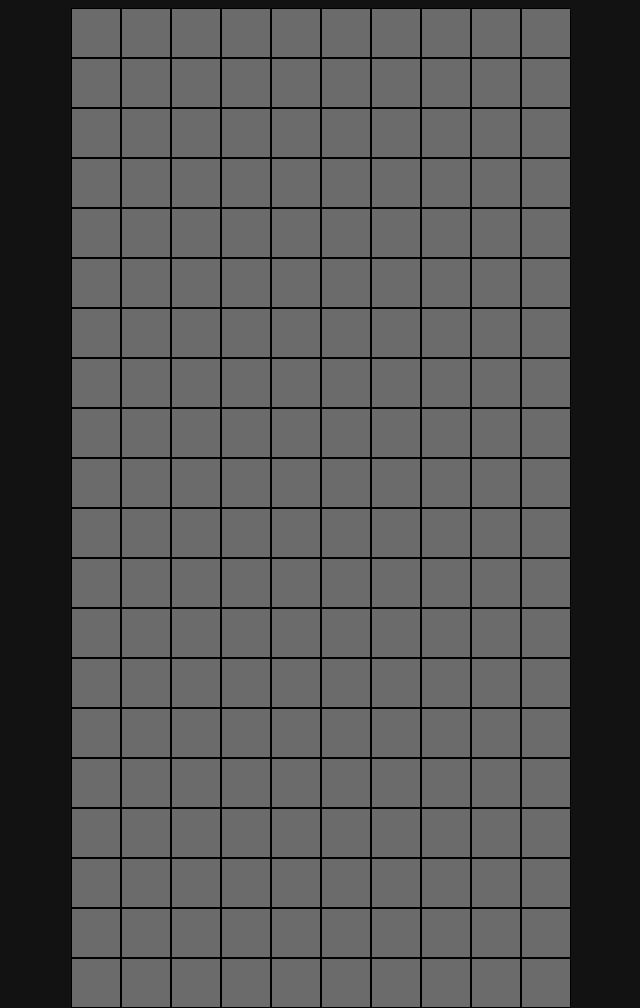
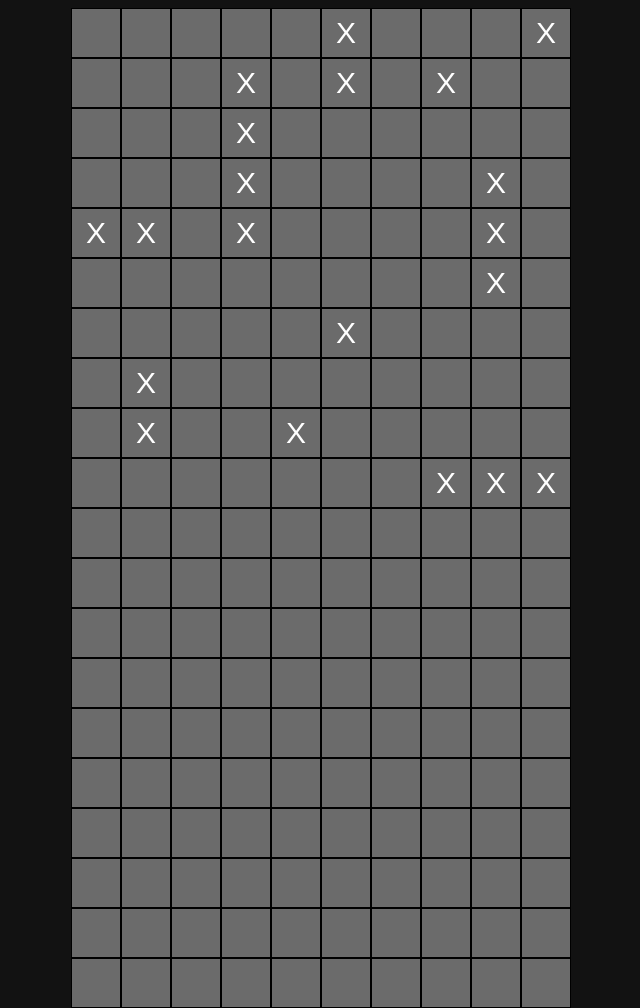
Before and after one commit to abilnf/odin-battleship, a website built with webpack: page src/index.html in a window 1280 px wide. Shown: the whole page, without its empty margins (319-959 px from the left). Built offline with nearby package versions, Linux system fonts and the light colour scheme.

Commit message:
Implement basic game functionality

```diff
--- a/src/game/display.js
+++ b/src/game/display.js
@@ -1,10 +1,80 @@
+const game = require("./game");
+
 const display = (function () {
-  document.querySelectorAll(".board").forEach((board) => {
+  const reset = () => {
+    document.querySelectorAll(".board").forEach((board) => {
+      for (let i = 0; i < 100; i++) {
+        const button = document.createElement("button");
+        button.classList.add("cell");
+        button.setAttribute("data-index", i.toString());
+
+        if (board.getAttribute("id") === "player-board") {
+          // button.addEventListener("click", (e) => {
+          //   game.placeShip(0, i % 10, Math.floor(i / 10))
+          // });
+        } else {
+          button.addEventListener("click", (e) => {
+            if (game.attack(i % 10, Math.floor(i / 10), 0)) {
+              updateEnemyBoard();
+              game.aiMove();
+              updateUserBoard();
+
+              const winner = game.getWinner();
+              if (winner !== null) {
+                alert(`You ${winner === 0 ? "WON" : "LOST"}!`);
+              }
+            }
+          });
+        }
+
+        board.appendChild(button);
+      }
+    });
+  };
+
+  const updateEnemyBoard = () => {
+    const enemyBoard = game.getEnemyBoard();
     for (let i = 0; i < 100; i++) {
-      const button = document.createElement("button");
-      board.appendChild(button);
+      const button = document.querySelector(
+        `#enemy-board .cell[data-index="${i}"]`
+      );
+      button.classList.remove("cell--sunk");
+      let cell = enemyBoard[i];
+      if (cell === "none") {
+        button.textContent = "";
+      } else if (cell === "hit") {
+        button.textContent = "X";
+      } else if (cell === "sunk") {
+        button.textContent = "X";
+        button.classList.add("cell--sunk");
+      } else {
+        button.textContent = "-";
+      }
     }
-  });
+  };
+
+  const updateUserBoard = () => {
+    const userBoard = game.getUserBoard();
+    for (let i = 0; i < 100; i++) {
+      const button = document.querySelector(
+        `#player-board .cell[data-index="${i}"]`
+      );
+      button.classList.remove("cell--sunk");
+      let cell = userBoard[i];
+      if (cell === "none") {
+        button.textContent = "";
+      } else if (cell === "hit") {
+        button.textContent = "-";
+      } else if (cell === "sunk") {
+        button.textContent = "X";
+        button.classList.add("cell--sunk");
+      } else {
+        button.textContent = "X";
+      }
+    }
+  };
+
+  return { reset, updateEnemyBoard, updateUserBoard };
 })();
 
-export default display;
+module.exports = display;
--- a/src/game/game.js
+++ b/src/game/game.js
@@ -1,26 +1,69 @@
+const Player = require("./player");
+
 const game = (function () {
   const players = [];
-  const nextMove = 0;
-  const running = false;
-  const statusCallback = null;
+  let nextMove = 0;
+  let running = false;
+  // const statusCallback = null;
+
+  const randomizePlayer = (player) => {
+    while (!players[player].isReady()) {
+      const x = Math.ceil(Math.random() * 10) - 1;
+      const y = Math.ceil(Math.random() * 10) - 1;
+      const length = Math.ceil(Math.random() * 4);
+      const direction =
+        Math.ceil(Math.random() * 2) - 1 ? "vertical" : "horizontal";
+
+      placeShip(player, x, y, length, direction);
+    }
+  };
 
   const reset = () => {
     players[0] = Player();
     players[1] = Player();
+    randomizePlayer(0);
+    randomizePlayer(1);
     running = true;
   };
 
-  const attack = (x, y) => {
+  const attack = (x, y, player) => {
+    if (!running) return;
+    if (!players[0].isReady()) return;
+    if (player !== nextMove) return;
     const enemyId = nextMove ? 0 : 1;
-    players[enemyId].board.receiveAttack(x, y);
+    if (!players[enemyId].board.receiveAttack(x, y)) return false;
     if (players[enemyId].board.hasLost()) {
-      if (statusCallback) statusCallback();
+      // if (statusCallback) statusCallback();
       running = false;
     }
     nextMove = enemyId;
+    console.log("succes with attack!");
+    return true;
+  };
+
+  const aiMove = () => {
+    if (!running) return;
+    while (true) {
+      const x = Math.ceil(Math.random() * 10) - 1;
+      const y = Math.ceil(Math.random() * 10) - 1;
+      if (attack(x, y, 1)) break;
+    }
   };
 
   const placeShip = (player, x, y, length, direction) => {
     players[player].board.placeShip(x, y, length, direction);
   };
+
+  const getEnemyBoard = () => players[1].board.getEnemyBoard();
+  const getUserBoard = () => players[0].board.getUserBoard();
+
+  const getWinner = () => {
+    if (players[0].board.hasLost()) return 1;
+    if (players[1].board.hasLost()) return 0;
+    return null;
+  };
+
+  return { reset, attack, getEnemyBoard, getUserBoard, aiMove, getWinner };
 })();
+
+module.exports = game;
--- a/src/game/gameboard.js
+++ b/src/game/gameboard.js
@@ -3,6 +3,13 @@ const Ship = require("./ship");
 function Gameboard() {
   const board = [];
   for (let i = 0; i < 100; i++) board.push({});
+  let shipCount = {
+    1: 0,
+    2: 0,
+    3: 0,
+    4: 0,
+    total: 0,
+  };
 
   const isInBounds = (x, y) => x >= 0 && x < 10 && y >= 0 && y < 10;
   const placeAt = (x, y, value) => (board[y * 10 + x] = value);
@@ -14,6 +21,7 @@ function Gameboard() {
   });
 
   const canPlaceShip = (x, y, length, direction) => {
+    if (isFull() || shipCount[length.toString()] == 5 - length) return false;
     for (let i = 0; i < length; i++) {
       if (!isInBounds(x, y)) return false;
       for (let dx = -1; dx <= 1; dx++) {
@@ -34,6 +42,8 @@ function Gameboard() {
       placeAt(x, y, { position: i, ship });
       ({ x, y } = offset(x, y, direction));
     }
+    shipCount.total += 1;
+    shipCount[length.toString()] += 1;
     return true;
   };
 
@@ -52,7 +62,57 @@ function Gameboard() {
     );
   };
 
-  return { placeShip, receiveAttack, hasLost };
+  const getEnemyBoard = () => {
+    let array = [];
+    for (let cell of board) {
+      if (!cell.hit) {
+        array.push("none");
+        continue;
+      }
+      if (cell.ship) {
+        if (cell.ship.isSunk()) {
+          array.push("sunk");
+          continue;
+        }
+        array.push("hit");
+        continue;
+      }
+      array.push("miss");
+    }
+    return array;
+  };
+
+  const getUserBoard = () => {
+    let array = [];
+    console.log(board);
+    for (let cell of board) {
+      if (cell.ship) {
+        if (cell.hit) {
+          array.push("sunk");
+        } else {
+          array.push("ship");
+        }
+      } else {
+        if (cell.hit) {
+          array.push("hit");
+        } else {
+          array.push("none");
+        }
+      }
+    }
+    return array;
+  };
+
+  const isFull = () => shipCount.total === 10;
+
+  return {
+    isFull,
+    placeShip,
+    receiveAttack,
+    hasLost,
+    getEnemyBoard,
+    getUserBoard,
+  };
 }
 
 module.exports = Gameboard;
--- a/src/game/player.js
+++ b/src/game/player.js
@@ -3,5 +3,9 @@ const Gameboard = require("./gameboard");
 function Player() {
   const board = Gameboard();
 
-  return { board };
+  const isReady = () => board.isFull();
+
+  return { board, isReady };
 }
+
+module.exports = Player;
--- a/src/game/ship.js
+++ b/src/game/ship.js
@@ -10,4 +10,4 @@ function Ship(length) {
   return { hit, isSunk };
 }
 
-export { Ship };
+module.exports = Ship;
--- a/src/index.css
+++ b/src/index.css
@@ -36,3 +36,7 @@ body {
   font-size: calc(var(--cell-size) * 0.6);
   border: 1px solid black;
 }
+
+.cell--sunk {
+  color: red;
+}
--- a/src/index.js
+++ b/src/index.js
@@ -1,2 +1,8 @@
 import "./index.css";
-import display from "./game/display.js";
+const display = require("./game/display.js");
+const game = require("./game/game.js");
+
+display.reset();
+game.reset();
+display.updateEnemyBoard();
+display.updateUserBoard();
```
